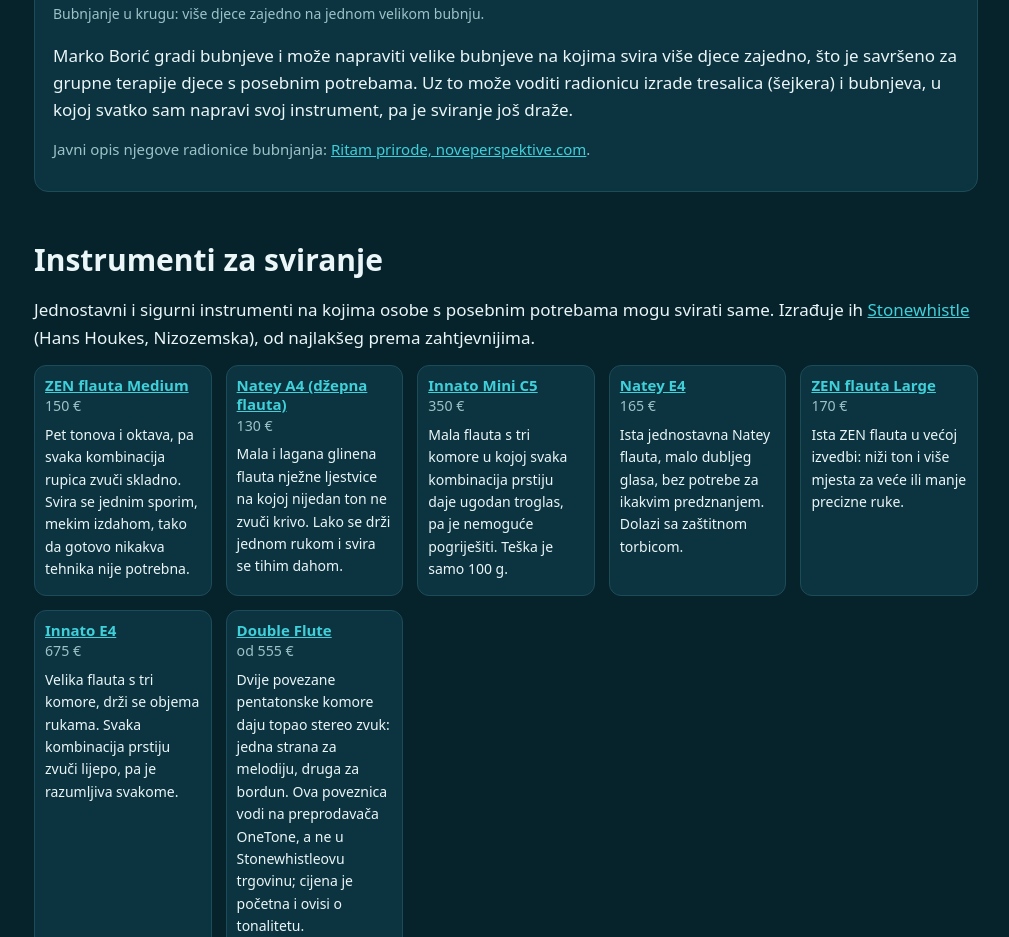
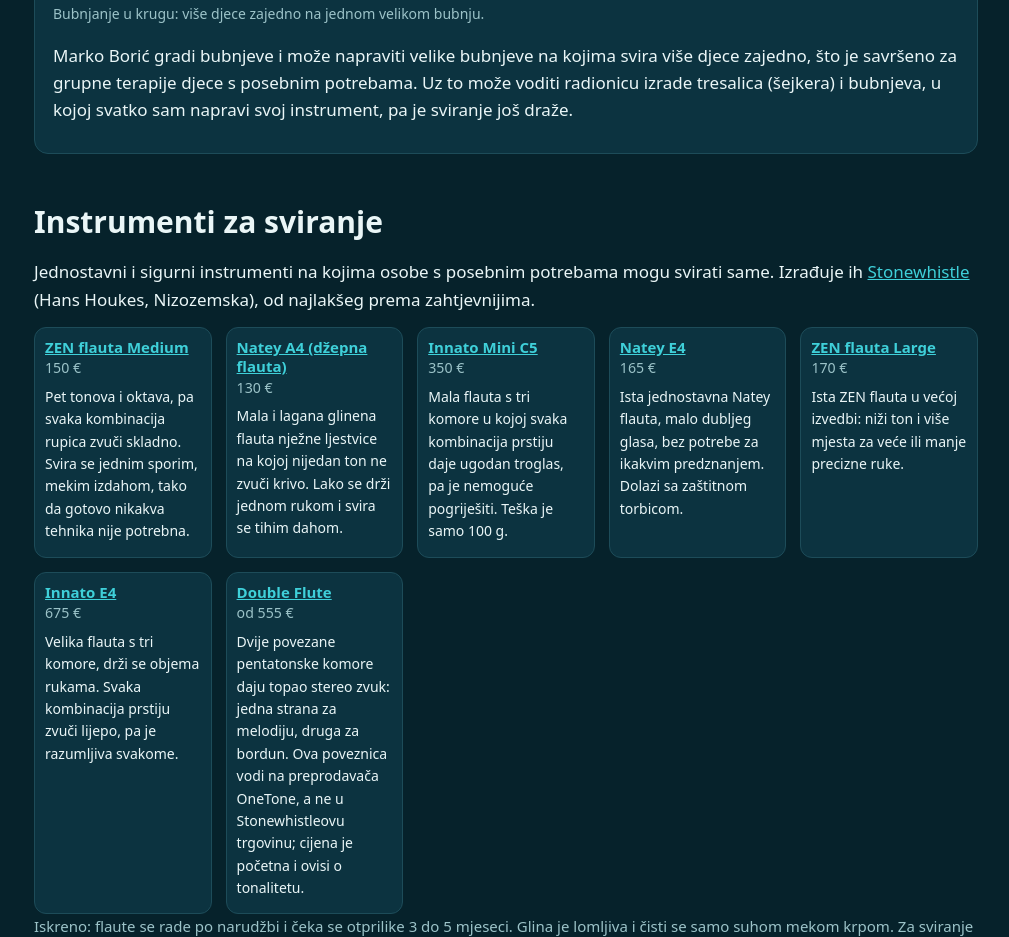
Before and after one commit to markoboskoauroville/MARKOBOSKO_THERAPIES, a plain HTML site: page site/index.html in a window 1280 px wide. Shown: the part 7126-8063 px from the top of the page, without its empty margins (134-1143 px from the left). Drawn offline with Linux system fonts and the light colour scheme; no server answers.

Commit message:
Marko Borić card: remove event-page link (waits for his social media contact)
Co-Authored-By: Claude Sonnet 5.5 <noreply@anthropic.com>
Claude-Session: https://claude.ai/code/session_01NceKU9CD57DmmcThDwnk3v

```diff
--- a/site/index.html
+++ b/site/index.html
@@ -104,7 +104,6 @@
 <div class="card">
 <figure class="pic"><img src="img/lifestyle-3.jpg" srcset="img/lifestyle-3-960.jpg 960w, img/lifestyle-3.jpg 1920w" sizes="(max-width:980px) 100vw, 940px" alt="Djeca i odrasli muškarac sjede oko velikog bubnja i zajedno bubnjaju" width="1920" height="1080" loading="lazy"><figcaption>Bubnjanje u krugu: više djece zajedno na jednom velikom bubnju.</figcaption></figure>
 <p>Marko Borić gradi bubnjeve i može napraviti velike bubnjeve na kojima svira više djece zajedno, što je savršeno za grupne terapije djece s posebnim potrebama. Uz to može voditi radionicu izrade tresalica (šejkera) i bubnjeva, u kojoj svatko sam napravi svoj instrument, pa je sviranje još draže.</p>
-<p class="note">Javni opis njegove radionice bubnjanja: <a href="http://noveperspektive.com/ritam-prirode-isceljivanje-zvukom-bubnja/" rel="noopener">Ritam prirode, noveperspektive.com</a>.</p>
 </div>
 
 <section id="instrumenti">
```
